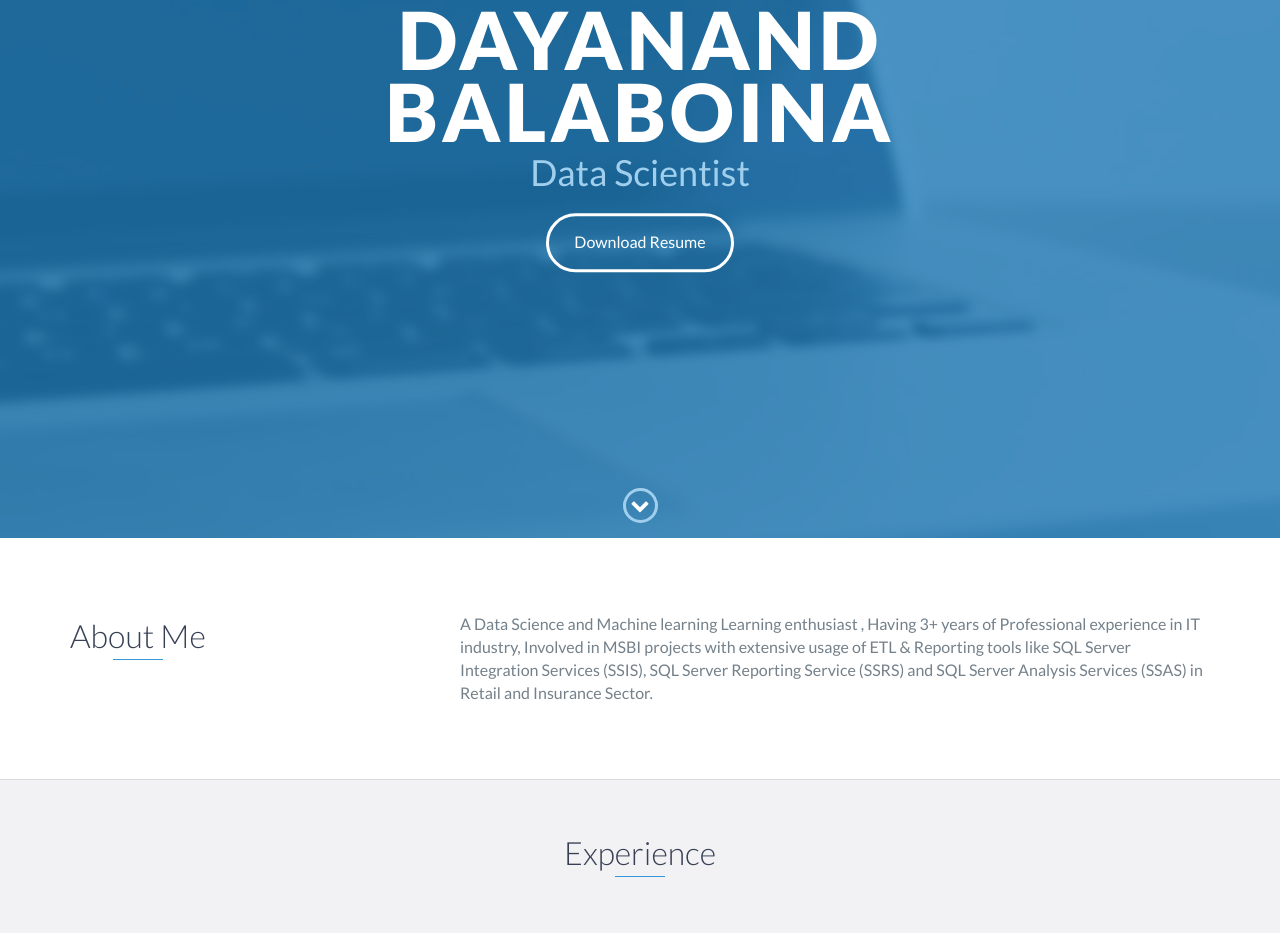
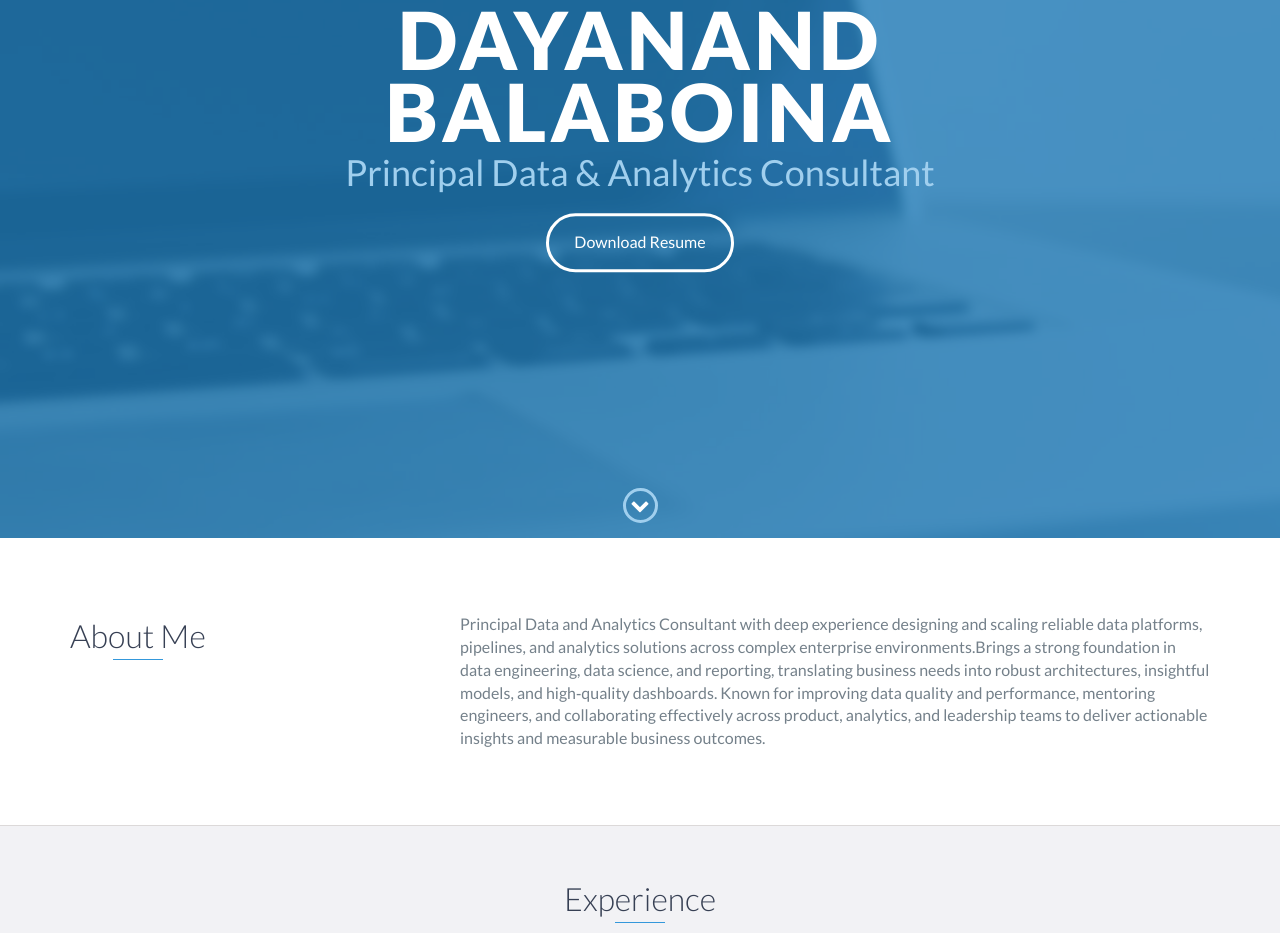
Before and after one commit to Dayab24/DRevisted, a website: page index.html in a window 1280 px wide. Shown: the part 262-1195 px from the top of the page. Drawn offline with nearby package versions, Linux system fonts and the light colour scheme.

Commit message:
Update index.html

```diff
--- a/index.html
+++ b/index.html
@@ -49,7 +49,7 @@
     <div id="lead">
         <div id="lead-content">
             <h1>DAYANAND BALABOINA</h1>
-            <h2>Data Scientist</h2>
+            <h2>Principal Data & Analytics Consultant</h2>
             <a href="https://drive.google.com/file/d/1gaeZfLmOdrRU0MGlfULs7KjxMiMJvkA7/view?usp=sharing" class="btn-rounded-white">Download Resume</a>
         </div>
         <!-- End #lead-content -->
@@ -73,9 +73,11 @@
                 </div>
                 <div class="col-md-8">
                     <p>
-                        A Data Science and Machine learning Learning enthusiast , Having 3+ years of Professional experience in IT industry,
-			Involved in MSBI projects with extensive usage of ETL & Reporting tools like SQL Server Integration Services (SSIS),
-			SQL Server Reporting Service (SSRS) and SQL Server Analysis Services (SSAS) in Retail and Insurance Sector.
+                        Principal Data and Analytics Consultant with deep experience designing and scaling reliable data platforms, pipelines, and
+						analytics solutions across complex enterprise environments.Brings a strong foundation in data engineering, data science,
+						and reporting, translating business needs into robust architectures, insightful models, and high‑quality dashboards.
+						Known for improving data quality and performance, mentoring engineers, and collaborating effectively across product,
+						analytics, and leadership teams to deliver actionable insights and measurable business outcomes.
                     </p>
                 </div>
             </div>
```
